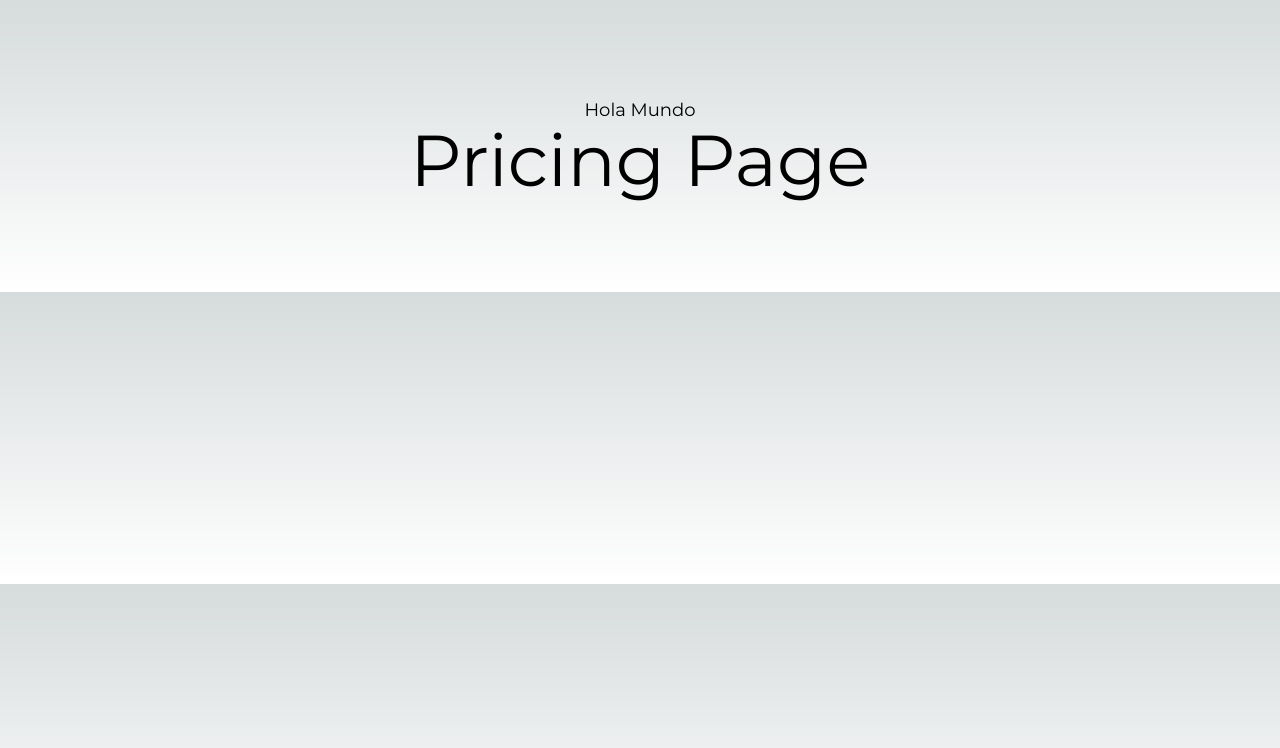
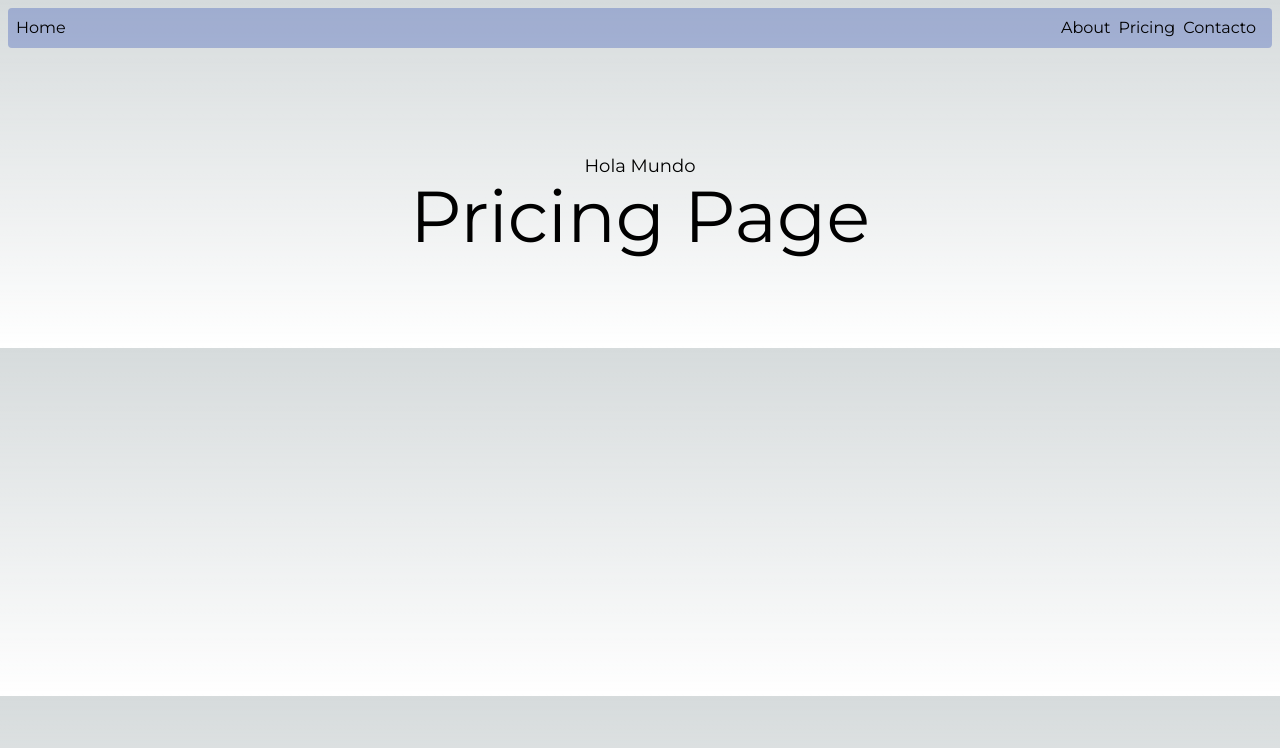
Before and after one commit to AngelTravieso/next-first-steps, a Next.js app: page /pricing in a window 1280 px wide. Shown: the top 748 px of the page. Built offline with nearby package versions, Linux system fonts and the light colour scheme.

Commit message:
Barra de Navegacion

```diff
--- a/app/(general)/contact/page.tsx
+++ b/app/(general)/contact/page.tsx
@@ -5,7 +5,7 @@
   description: "Esta es la página de contacto de mi empresa",
 };
 
-export default function Contact() {
+export default function ContactPage() {
   return (
     <>
       <span className="text-7xl">Contact Page</span>
--- a/app/(general)/layout.tsx
+++ b/app/(general)/layout.tsx
@@ -1,14 +1,19 @@
 // lrc para crear layout component
 
-export default function AboutLayout({
+import { Navbar } from "@/components";
+
+export default function GeneralLayout({
   children,
 }: {
   children: React.ReactNode;
 }) {
   return (
-    <main className="flex flex-col items-center p-24">
-      <span className="text-lg">Hola Mundo</span>
-      {children}
-    </main>
+    <>
+      <Navbar />
+      <main className="flex flex-col items-center p-24">
+        <span className="text-lg">Hola Mundo</span>
+        {children}
+      </main>
+    </>
   );
 }
--- a/app/(general)/pricing/page.tsx
+++ b/app/(general)/pricing/page.tsx
@@ -6,7 +6,7 @@
   keywords: ["Pricing", "Angel", "Info", "..."],
 };
 
-export default function Pricing() {
+export default function PricingPage() {
   return (
     <>
       <span className="text-7xl">Pricing Page</span>
--- /dev/null
+++ b/components/index.ts
@@ -0,0 +1 @@
+export * from "./navbar/Navbar";
--- /dev/null
+++ b/components/navbar/Navbar.tsx
@@ -0,0 +1,23 @@
+// rafc -> functional component
+
+import React from "react";
+
+export const Navbar = () => {
+  return (
+    <nav className="flex bg-blue-800 bg-opacity-30 p-2 m-2 rounded">
+      <span>Home</span>
+
+      <div className="flex flex-1"></div>
+
+      <a className="mr-2" href="/about">
+        About
+      </a>
+      <a className="mr-2" href="/pricing">
+        Pricing
+      </a>
+      <a className="mr-2" href="/contact">
+        Contacto
+      </a>
+    </nav>
+  );
+};
```
